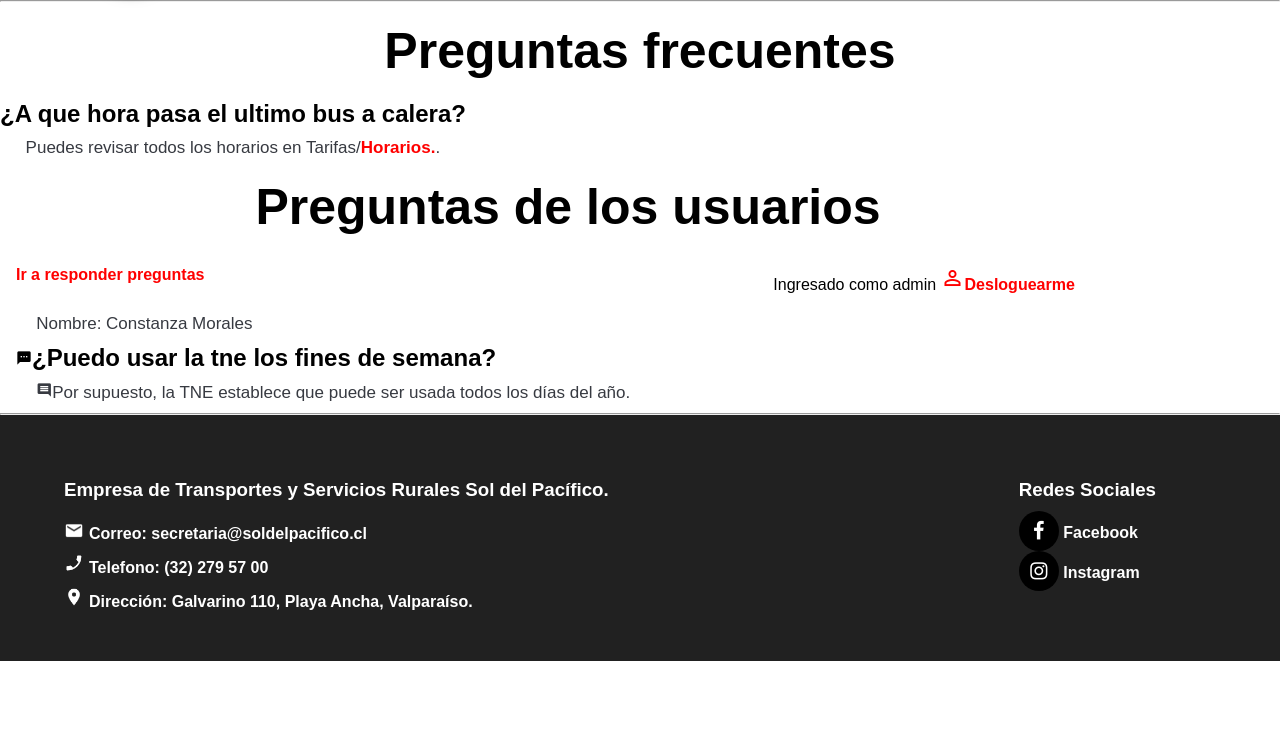
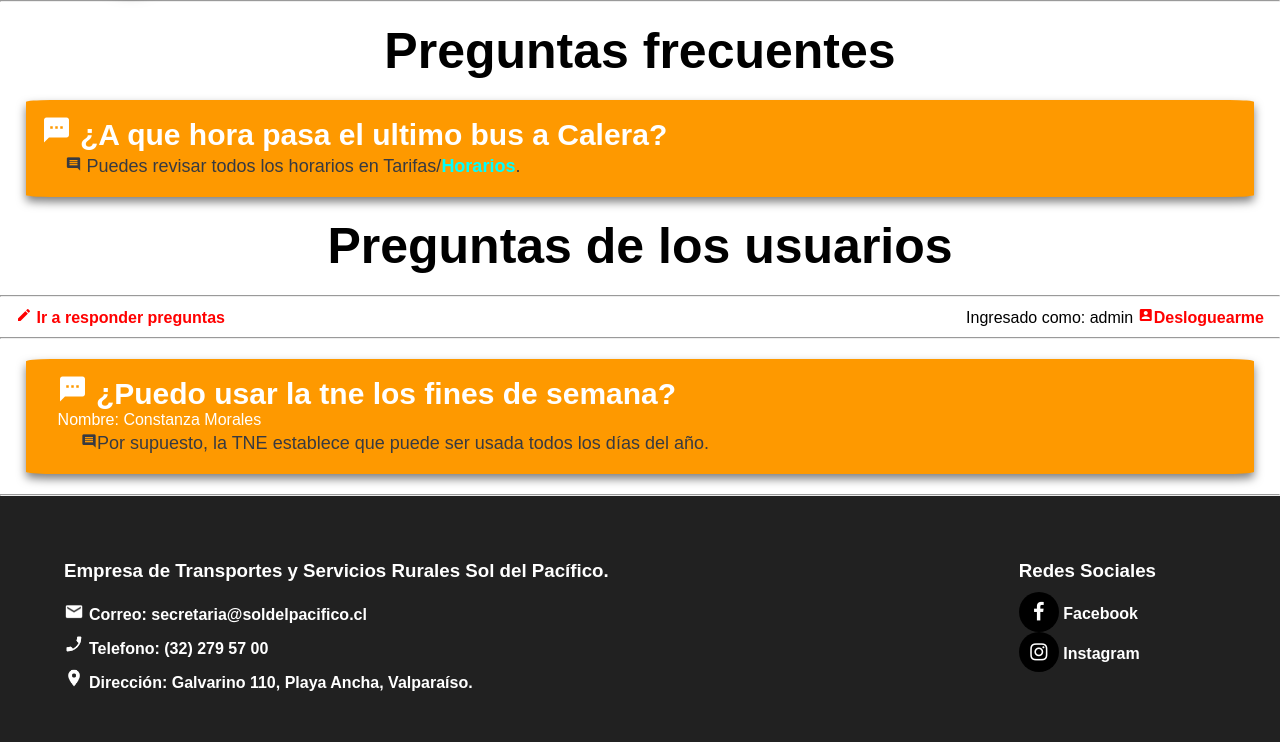
Before and after one commit to soldelpacifico/soldelpacifico.github.io, a Django app: page /preguntas in a window 1280 px wide. Shown: the part 83-825 px from the top of the page. Before the commit the page ends 744 px from the top, so only its background shows below. Run offline with Django 3.2, Linux system fonts and the light colour scheme; a user stored in the database is signed in; data comes from the database, SQL or seed files in the repository; some libraries are stand-ins or nearby versions.

Commit message:
Nuevo css para Preguntas

```diff
--- a/sol/forms.py
+++ b/sol/forms.py
@@ -12,4 +12,4 @@ class RespuestaForm(forms.ModelForm):
 
     class Meta:
         model = Pregunta
-        fields = ('respuesta',)
+        fields = ('pregunta','respuesta',)
--- a/sol/templates/sol/preguntas.html
+++ b/sol/templates/sol/preguntas.html
@@ -5,22 +5,31 @@
 <article class="preguntasFrec">
 
   <h1>Preguntas frecuentes</h1>
-
-  <h2>¿A que hora pasa el ultimo bus a calera?</h2>
-  <p>Puedes revisar todos los horarios en Tarifas/<a href="{% url 'tarifas' %}#horarios">Horarios.</a>.</p>
+  <div class="pregunta container">
+    <div class="row">
+      <div class="col-xs-12">
+        <h2><i class="material-icons md-30">textsms</i> ¿A que hora pasa el ultimo bus a Calera?</h2>
+      </div>
+      <div class="col-xs-12 textPregunta">
+        <p><i class="material-icons md-16">insert_comment</i> Puedes revisar todos los horarios en Tarifas/<a
+            href="{% url 'tarifas' %}#horarios">Horarios</a>.</p>
+      </div>
+    </div>
+  </div>
 
 </article>
 
 <article class="preguntasUser container">
   <h1>Preguntas de los usuarios</h1>
+  <hr />
   {% if user.is_authenticated %}
   <div class="row">
     <div class="col-xs-8">
-      <a href="{% url 'respPreguntas' %}">Ir a responder preguntas</a>
+      <a href="{% url 'respPreguntas' %}"><i class="material-icons md-16">create</i> Ir a responder preguntas</a>
     </div>
-    <div class="col-xs-4">
-      <span>Ingresado como {{ user.get_username }}</span>
-      <a href="{% url 'logout' %}"><i class="material-icons">person_outline</i>Desloguearme</a>
+    <div class="col-xs-4 linkLogin">
+      <span class="linkLogin">Ingresado como: {{ user.get_username }}</span>
+      <a href="{% url 'logout' %}"><i class="material-icons md-16">account_box</i>Desloguearme</a>
     </div>
   </div>
   {% else %}
@@ -28,14 +37,30 @@
     <div class="col-xs-8">
       <a href="{% url 'pregunta_new' %}"><i class="material-icons md-16">add</i>Crear nueva pregunta</a>
     </div>
-    <div class="col-xs-4">
+    <div class="col-xs-4 linkLogin">
       <a href="{% url 'login' %}"><i class="material-icons md-16">person</i>Iniciar sesion</a>
     </div>
   </div>
+  {% endif %}
+  <hr />
+  {% for Pregunta in Preguntas %}
+  <div class="pregunta col-xs-12">
+    <div class="row">
+      <div class="col-xs-12">
+        <h2><i class="material-icons md-30">textsms</i> {{Pregunta.pregunta}}</h2><span class="nombreEnd">Nombre: {{Pregunta.nombre}}</span>
+      </div>
+    </div>
+    <div class="row textPregunta">
+      <div class="col-xs-12">
+        <p><i class="material-icons md-16">insert_comment</i>{{Pregunta.respuesta|urlize}}</p>
+      </div>
+    </div>
+  </div>
+  {% endfor %}
+</article>
+{% endblock %}
 
-  {% endif %}
-
-  <!--
+<!--
   <div>
     <img src="{% static 'Images/account.png' %}" class="login" alt="">
     {% if user.is_authenticated %}
@@ -77,14 +102,3 @@
     {% endif %}
   </div>
 -->
-
-
-  {% for Pregunta in Preguntas %}
-  <div class="`pregimta col-xs-11">
-    <p>Nombre: {{Pregunta.nombre}}</p>
-    <h2><i class="material-icons md-16">textsms</i>{{Pregunta.pregunta}}</h2>
-    <p><i class="material-icons md-16">insert_comment</i>{{Pregunta.respuesta|urlize}}</p>
-  </div>
-  {% endfor %}
-</article>
-{% endblock %}
--- a/static/css/estilos.css
+++ b/static/css/estilos.css
@@ -19,8 +19,8 @@ input[type=number] {
 }
 
 .material-icons.md-16 { font-size: 16px; }
-.material-icons.md-24 { font-size: 24px; }
-.material-icons.md-36 { font-size: 36px; }
+.material-icons.md-20 { font-size: 20px; }
+.material-icons.md-30 { font-size: 30px; }
 .material-icons.md-48 { font-size: 48px; }
 
 .link {
@@ -453,32 +453,6 @@ article .linea {
     justify-content: space-between;
 }
 
-article form {
-    background-color: #c9c9c95e;
-    border-radius: 5%;
-    padding: 30px;
-}
-
-article form label {
-    margin: 0 10px;
-}
-
-article form input,
-article form textarea {
-    width: 180px;
-    min-width: 180px;
-    max-width: 180px;
-}
-
-article form textarea {
-    min-height: 100px;
-}
-
-article #form {
-    display: flex;
-    justify-content: center;
-    width: 100%;
-}
 
 #btnSubmit {
     background: #383838;
@@ -532,6 +506,109 @@ article #form {
 #noticias p a {
     color: #ffffff;
 }
+
+/* =======================================
+----------------Preguntas-----------------
+==========================================*/
+.preguntasUser {
+    width: 100%;
+}
+
+.pregunta {
+    background: #FE9900;
+    margin: 20px 2%;
+    border-radius: 2%;
+    box-shadow:0 5px 10px 0 rgba(0, 0, 0, 0.507);
+    width: 96%;
+}
+
+.pregunta h2 {
+    color: #ffffff;
+    font-size: 30px;
+    margin-top: 5px;
+}
+
+.pregunta .textPregunta p {
+    font-size: 18px;
+    margin-top: -16px;
+}
+
+.pregunta a {
+    color: aqua;
+}
+
+.nombreEnd{
+    text-align: end;
+    color: #ffffff;
+}
+
+.nuevaPregunta h1{
+    background: #ffffff;
+}
+
+.newPregunta {
+    width: 96%;
+    margin: 0 2%;
+}
+
+.newPregunta textarea{
+    width: 100%;
+    resize: none;
+    height: 100px;
+}
+
+/* =======================================
+----------------Login---------------------
+==========================================*/
+.error {
+    text-align: center;
+    font-weight: bold;
+    color: #ff0000;
+}
+
+.linkLogin {
+    text-align: end;
+}
+
+.formLogin, .center {
+    text-align: center;
+    font-weight: bold;
+}
+
+.fullWidth{
+    width: 100%;
+}
+
+.lblLogin {
+    margin-top: 24px;
+}
+
+input {
+    width: 100%;
+    padding: 12px 20px;
+    margin: 8px 0;
+    display: inline-block;
+    border: 1px solid #ccc;
+    border-radius: 4px;
+    box-sizing: border-box;
+    font: initial;
+  }
+
+input[type=button], input[type=submit] {
+    background-color: #ff6565;
+    border: none;
+    color: white;
+    padding: 16px 32px;
+    text-decoration: none;
+    margin: 4px 2px;
+    cursor: pointer;
+    font-weight: bold;
+    font-size: 18px;
+  }
+
+input[type=submit]:hover {
+    background-color: #ac4545;
+  }
 
 /* =======================================
 ----------------Sectores------------------
```
Also changed, not shown: sol/static/css/estilos.css (+105 -28 lines), sol/templates/registration/login.html (+22 -19 lines), sol/templates/sol/new_pregunta.html (+11 -5 lines), sol/templates/sol/pregunta_responder.html (+22 -8 lines), sol/templates/sol/resp_preguntas.html (+16 -4 lines).
